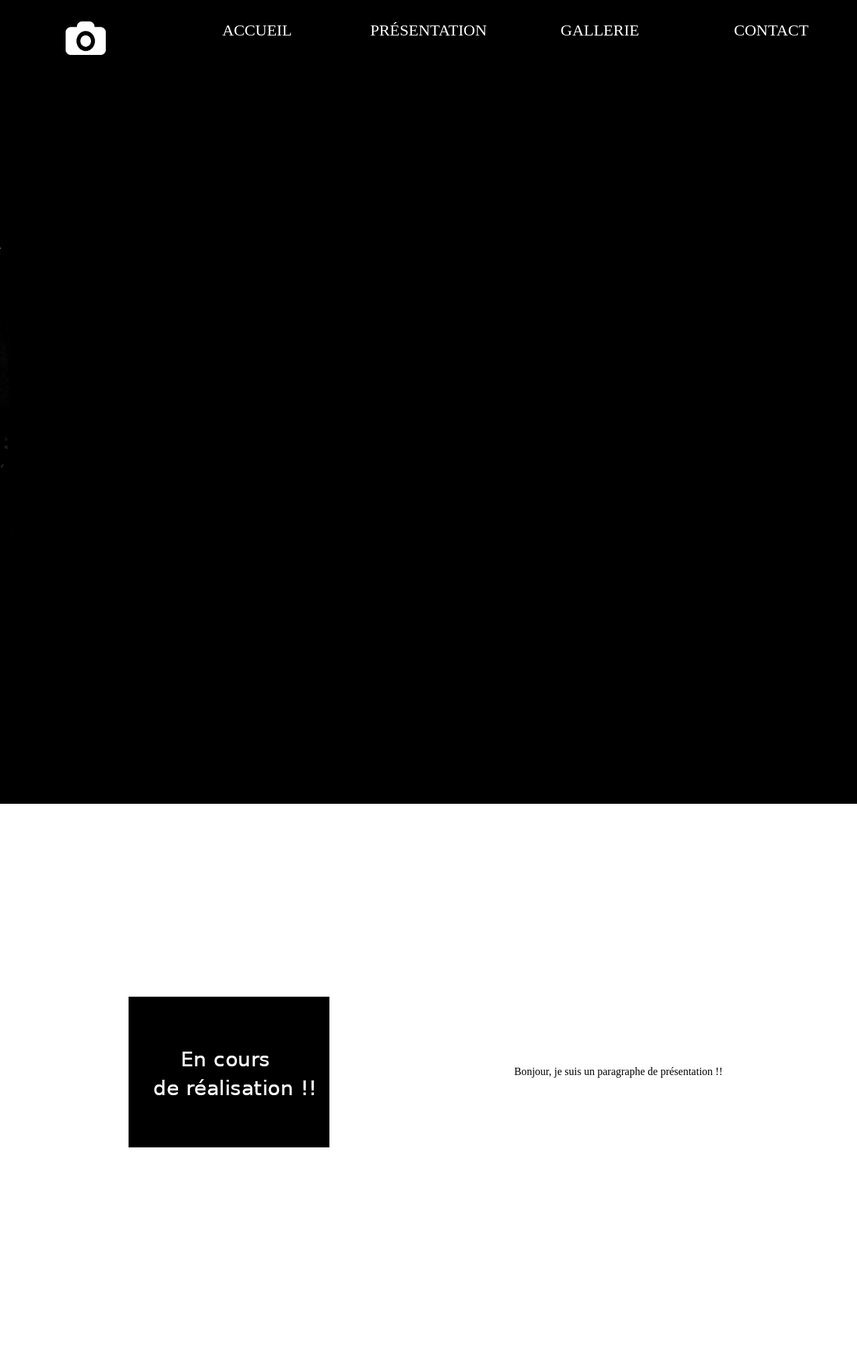
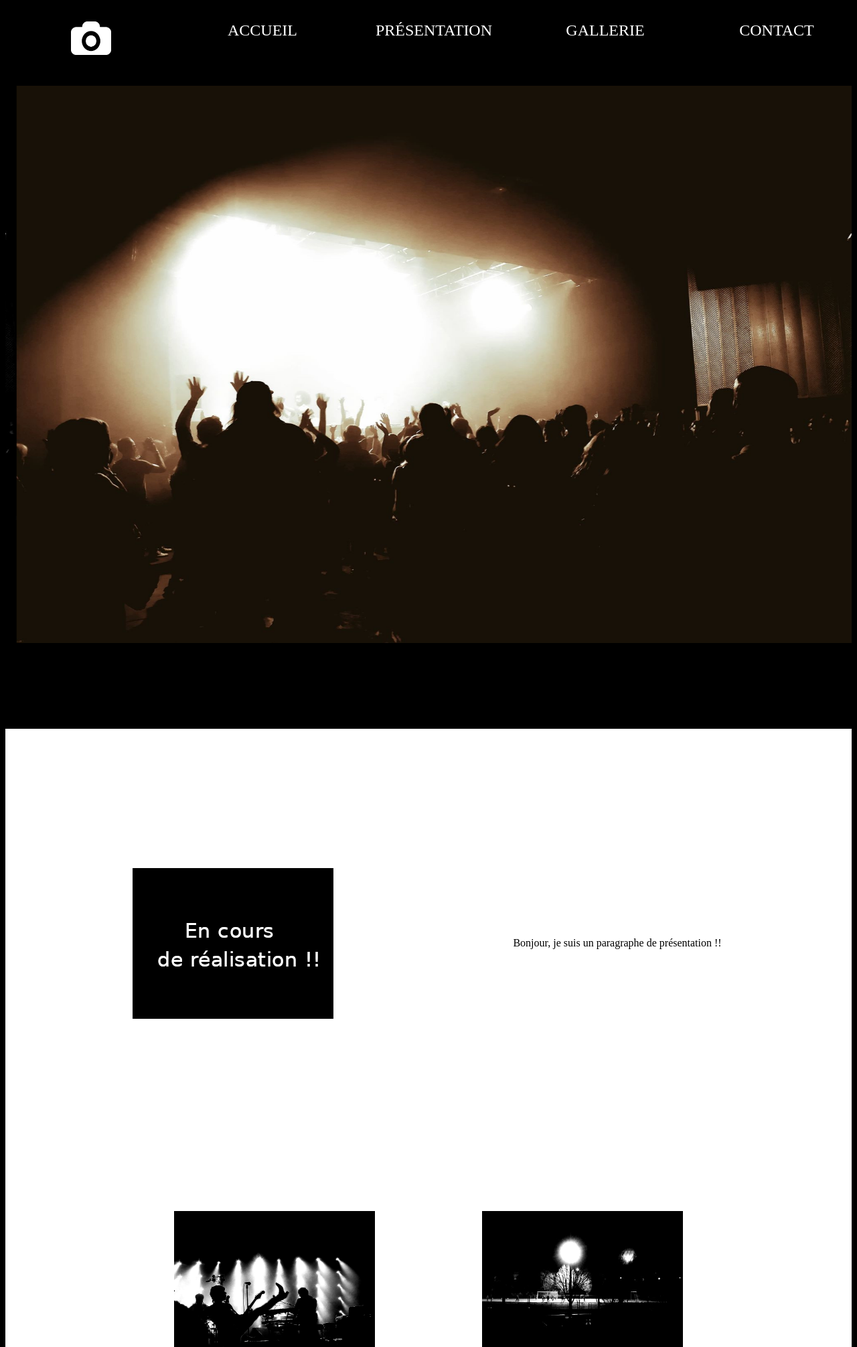
Before and after one commit to ClowClow/galleriephoto, a PHP site: page / in a window 1280 px wide. Shown: the top 2011 px of the page at 67% size. Run offline with PHP 8.4, Linux system fonts and the light colour scheme.

Commit message:
tailles de l'index remises en em

```diff
--- a/version2/footer1.php
+++ b/version2/footer1.php
@@ -1,3 +1,4 @@
+<link href="styles/headfoot.css" type="text/css" rel="stylesheet">
 <footer class="footer1">
 <div class="one">
   <div>
--- a/version2/footer2.php
+++ b/version2/footer2.php
@@ -1,3 +1,4 @@
+<link href="styles/headfoot.css" type="text/css" rel="stylesheet">
 <footer class="footer2">
   <link href="styles/footer2.css" type="text/css" rel="stylesheet">
   <div class="copyright">
--- a/version2/header.php
+++ b/version2/header.php
@@ -1,3 +1,4 @@
+<link href="styles/headfoot.css" type="text/css" rel="stylesheet">
 <header class="header">
   <div class="navbar">
     <div><img class="logo1" src="images/logo.png" alt="logo appareil photo"
--- a/version2/index.php
+++ b/version2/index.php
@@ -16,7 +16,7 @@
       <div class="slider_slides">
         <img src="images/slider2.jpg" class="slider_slides_item"
         alt="image représentant un public lors d'un concert"
-        width="50%" height="900px" />
+        width="50%" height="900px"/>
         <img src="images/slider.jpg" class="slider_slides_item"
         alt="image représentant un public lors d'un concert"
         width="50%" height="900px"/>
--- a/version2/styles/index.css
+++ b/version2/styles/index.css
@@ -1,64 +1,27 @@
 * {
-  margin: 0;
-  padding: 0;
+  box-sizing: border-box;
 }
 body {
-  background-color: #000000;
+  background-color: #000;
   color: #fff;
-  z-index: 1;
-}
-/* définit les propriétés générales de la navbar */
-.navbar {
-  display: grid;
-  grid-template-columns: 20% 20% 20% 20% 20%;
-  position: fixed;
-  top: 0%;
-  width: 100%;
-  height: 10%;
-  text-align: center;
-  text-transform: uppercase;
-  padding-top: 2.5%;
-  background-color: #000000;
-  color: #fff;
-  font-size: 150%;
-  z-index: 50;
-}
-.logo1:hover{
-  width: "70px";
-  height: "60px";
-}
-/* définit les propriétés des liens de la navbar */
-a.nav, a.nav:visited {
-  color: white;
-  text-decoration: none;
-  outline-style: none;
-}
-a.nav:hover {
-  color: #fff;
-  text-decoration: none;
-  text-shadow: 0px 0px 5px #fff;
-}
-a.nav:active {
-  outline-style: none;
 }
 /* slider background */
 .slider_container {
   width: 100%;
   background-color: #000;
 }
-/* propriétés du slider */
-.slider /*affichage à l'écran*/{
+/*slider properties */
+.slider /*display on screen*/{
   width: 100%;
-  height: 900px;
+  height: 52em;
   overflow: hidden;
-  margin: 150px auto;
-  z-index: 1;
+  margin: 8em auto;
 }
-.slider_slides /*bande d'images + animation*/ {
+.slider_slides /*images + animation*/ {
   width: calc(100% * 2);
   animation: glisse 15s infinite;
 }
-.slide_slides_item {
+.slider_slides_item {
   float: left;
 }
 
@@ -79,12 +42,12 @@ a.nav:active {
     transform: translate(0%);
   }
 }
-/* définit les propriétés de la zone de texte */
+/* presentation section's properties */
 .presentation {
   display: grid;
   grid-template-columns: 50% 50%;
   width: 100%;
-  height: 800px;
+  height: 40em;
   background-color: #fff;
 }
 .presentation_image {
@@ -100,72 +63,28 @@ a.nav:active {
 }
 /* paralaxe */
 
-/* définit les propriétés de la grille d'images */
+/* gallery's properties */
 .gallery {
   display: flex;
   justify-content: center;
   flex-wrap: wrap;
   width: 100%;
-  height: 80em;
   background-color: #fff;
-  z-index: 10;
 }
 .gallery_album_container {
-  height: 225px;
-  margin: 100px 115px;
+  height: 14em;
+  margin: 5em 5em;;
   background-color: transparent;
-  z-index: 30;
+  overflow: hidden;
 }
 .gallery_album_container:hover {
-  box-shadow: 0px 0px 10px #000000;
+  box-shadow: 0 0 10px #000;
 }
 .gallery_album_container:active {
-  box-shadow: 0px 0px 10px #000000;
+  box-shadow: 0 0 10px #000;
   border: 1px solid #fff;
 }
 .gallery_album_link, .gallery_album_link:hover, .gallery_album_link:visited,
 .gallery_album_link:active, .gallery_album_link:focus  {
   outline-style: none;
 }
-/* définit les propriétés générales des deux footer */
-.footer {
-  bottom: -280%;
-  position: absolute;
-  text-align: center;
-  width: 100%;
-}
-.footer1 {
-  display: grid;
-  grid-template-columns: 50% 50%;
-  width: 100%;
-  height: 10%;
-  background-color: #000000;
-}
-.footer2 {
-  display: grid;
-  grid-template-columns: 100%;
-  width: 100%;
-  height: 2%;
-  padding-top: 0.5px;
-  text-align: center;
-  background-color: #000000;
-  color: #fff;
-}
-.one {
-  display: grid;
-  grid-template-columns: 50% 50%;
-}
-a.foot, a.foot:visited {
-  color: white;
-  text-decoration: none;
-  outline-style: none;
-}
-a.foot:hover {
-  color: #fff;
-  text-decoration: none;
-  outline-style:none;
-  text-shadow: 0px 0px 5px #fff;
-}
-.socialmedia:hover {
-  box-shadow: 0px 0px 10px #fff;
-}
```
Also changed, not shown: version2/styles/headfoot.css (added, +71 -0 lines).
